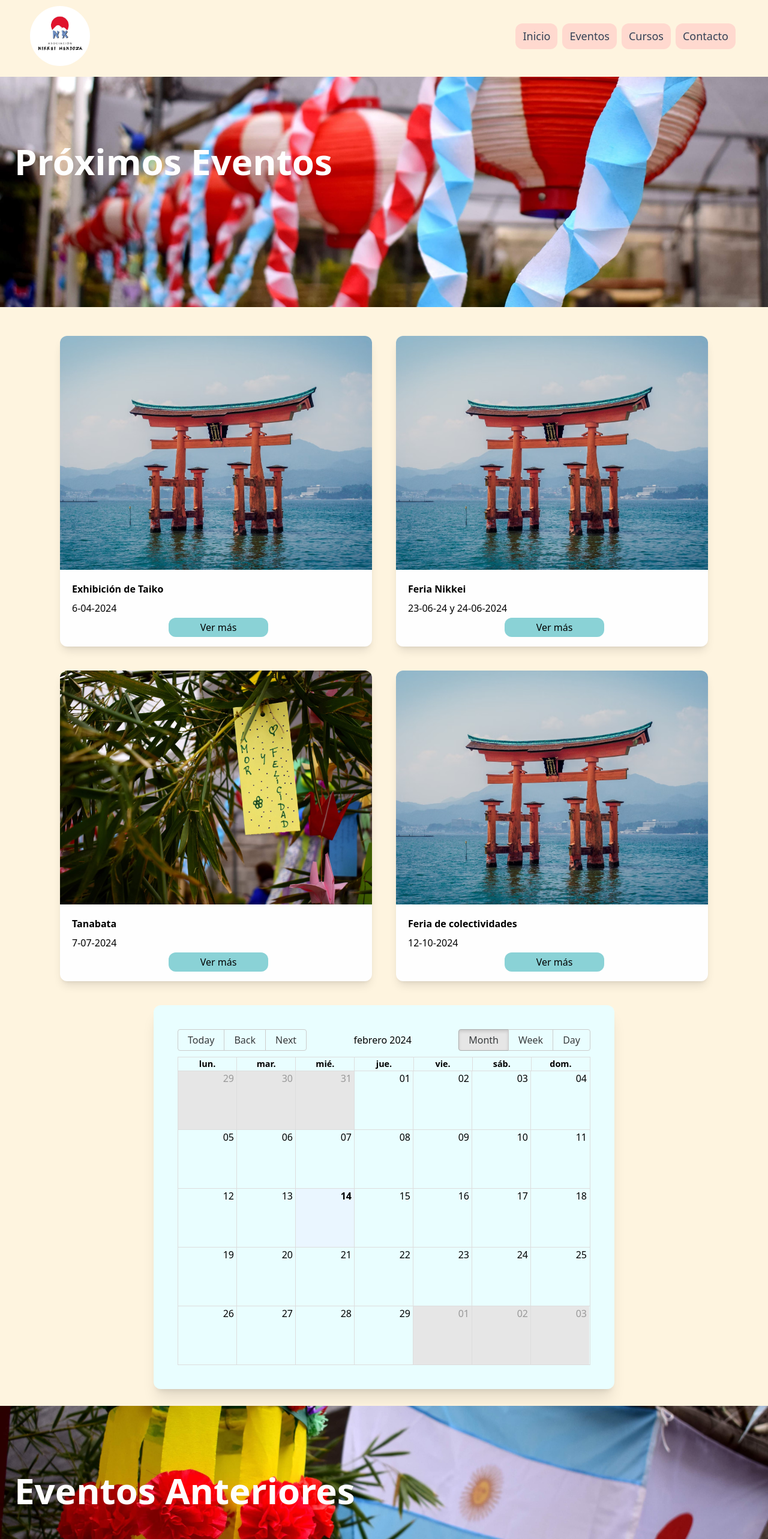
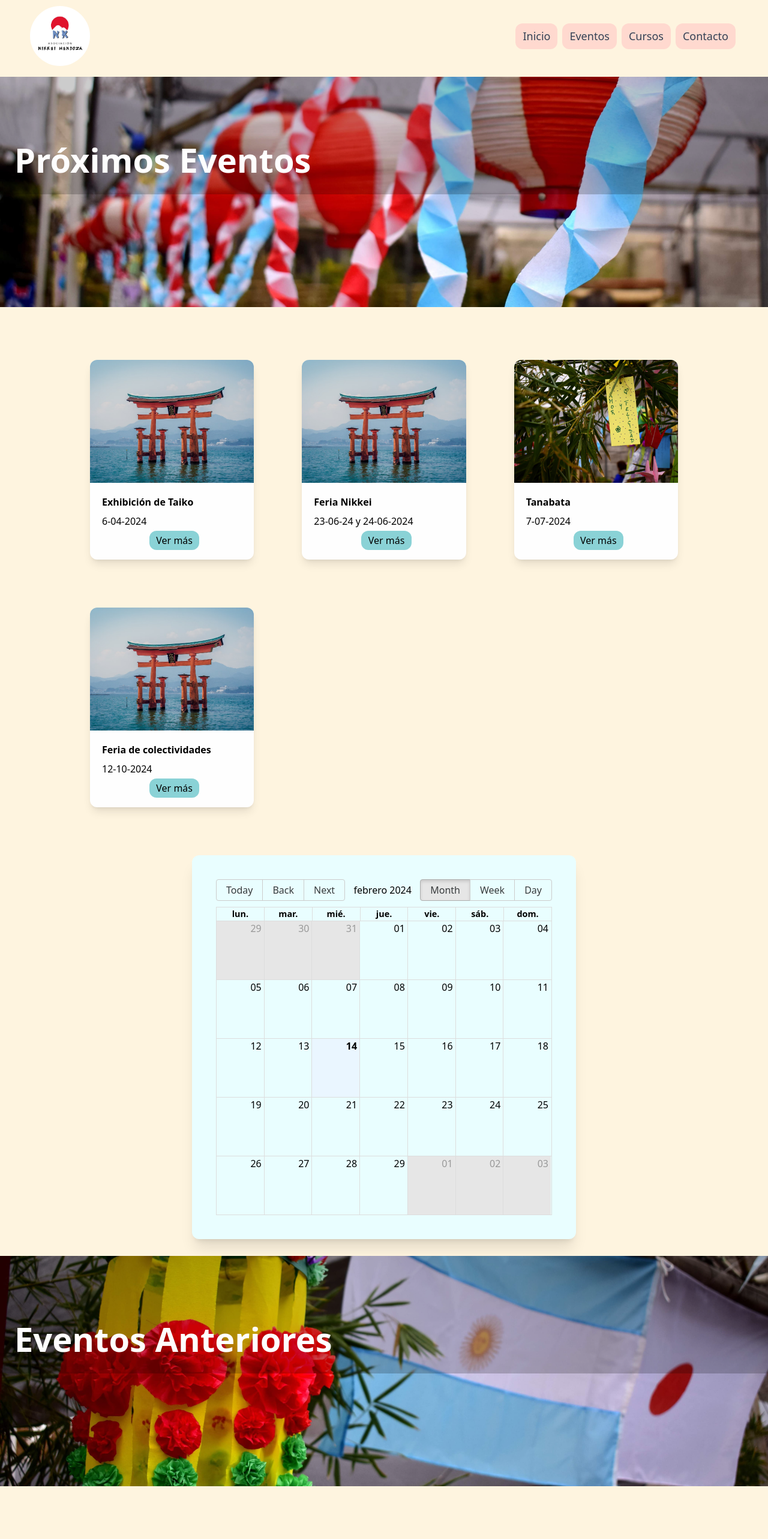
Before and after one commit to LiliaG-hiramatsu/nikkeimendoza, a React (Vite) app: page /eventos in a window 1280 px wide. Shown: the top 2566 px of the page at 60% size. Built offline with nearby package versions, Linux system fonts and the light colour scheme; grey boxes are pictures that could not be loaded.

Commit message:
eventos portadas + cards

```diff
--- a/src/components/Footer.jsx
+++ b/src/components/Footer.jsx
@@ -25,9 +25,10 @@ export default function Footer() {
                     )}
                 </div>
                 <div className="flex flex-col justify-center">
-                    <ul className="list-none py-4 w-[15px]
-                                    md:w-[18px]
-                                    xl:w-[20px]"
+                    <ul className="list-none py-4 w-[12px]
+                                    md:w-[14px]
+                                    lg:w-[16px]
+                                    xl:w-[18px]"
                     >
                         <li>
                             <a href="https://www.instagram.com/nikkeimendoza" rel="noreferrer" target="_blank">
--- a/src/pages/Contacto.jsx
+++ b/src/pages/Contacto.jsx
@@ -21,7 +21,7 @@ export default function Contacto() {
       <div className="mx-[10%] flex flex-col
                       md:flex-row md:justify-evenly md:mx-[10%]
                       xl:mx-[5%]">
-        <div className="w-full my-10 p-4 flex flex-col items-center bg-[#f9e8c4]/40 border border-[#ffb9b9] rounded-md shadow-xl
+        <div className="w-full my-10 p-4 flex flex-col items-center bg-[#555555]/40 border border-[#ffb9b9] rounded-md shadow-xl
         md:w-[50%] md:my-10 md:p-6
         lg:w-[45%]
         xl:w-[35%] xl:my-16
@@ -89,14 +89,14 @@ export default function Contacto() {
             ref={refForm}
             action=""
             onSubmit={handleSubmit}
-            className="flex flex-col mb-10 p-4 bg-[#f9e8c4]/40 border border-[#ffb9b9] rounded-md shadow-xl
+            className="flex flex-col mb-10 p-4 bg-[#555555]/40 border border-[#ffb9b9] rounded-md shadow-xl
             md:my-10 md:p-6
             xl:my-16">
             <h1 className="text-center text-[whitesmoke] font-semibold text-[16px]
             md:text-[18px]
             lg:text-[22px]
             xl:text-[28px]">
-              Contactanos
+              Contáctanos
             </h1>
             <input
               type="text"
--- a/src/pages/Eventos.jsx
+++ b/src/pages/Eventos.jsx
@@ -48,16 +48,18 @@ export default function Eventos() {
   return (
     <div className="flex flex-col items-center">
       <div className="w-full h-96 bg-cover bg-center bg-[url('/data/bg-eventos-prox.jpg')] my-2">
-        <h1 className="text-[28px] text-start pl-6 pt-24 text-[#fefefe] font-bold
-                    md:text-[30px]
-                    lg:text-[40px]
-                    xl:text-[60px]">
+        <h1 className="text-[32px] text-start pl-6 pt-24 pb-4 text-[#fefefe] font-extrabold bg-black/20
+                    md:text-[36px]
+                    lg:text-[48px]
+                    xl:text-[56px]">
           Próximos Eventos
         </h1>
       </div>
       <div className="grid grid-cols-1 gap-5 my-10 mx-[30px]
-                  md:grid-cols-2 md:gap-7 md:mx-[60px]
-                  lg:grid-cols-2 lg:gap-10 lg:mx-[100px]">
+                  md:grid-cols-2 md:gap-10 md:mx-[60px]
+                  lg:gap-20 lg:mx-[150px]
+                  xl:grid-cols-3
+                  min-[2000px]:mx-[300px] min-[2000px]:gap-24 min-[200px]:my-20">
         { eventos_pos?.map(each =>
           <EventoCard
             key={each.id}
@@ -70,20 +72,25 @@ export default function Eventos() {
           )
         }
       </div>
-      <div className="w-[60vw] h-[80vh] bg-[#e9feff] mb-5 p-10 rounded-xl shadow-xl">
+      <div className="w-[90vw] h-[80vh] bg-[#e9feff] mb-5 p-2 rounded-xl shadow-xl
+      md:w-[80vw] md:p-5
+      lg:w-[60vw] lg:p-10
+      xl:w-[50vw]">
         <Calendario />
       </div>
       <div className="w-full h-96 bg-cover bg-center bg-[url('/data/bg-eventos-pas.jpg')] my-2">
-        <h1 className="text-[28px] text-start pl-6 pt-24 text-[#fefefe] font-bold
-                    md:text-[30px]
-                    lg:text-[40px]
-                    xl:text-[60px]">
+        <h1 className="text-[32px] text-start pl-6 pt-24 pb-4 text-[#fefefe] font-extrabold bg-black/20
+                    md:text-[36px]
+                    lg:text-[48px]
+                    xl:text-[56px]">
           Eventos Anteriores
         </h1>
       </div>
       <div className="grid grid-cols-1 gap-5 my-10 mx-[30px]
-                  md:grid-cols-2 md:gap-7 md:mx-[60px]
-                  lg:grid-cols-3 lg:gap-10 lg:mx-[100px]">
+                  md:grid-cols-2 md:gap-10 md:mx-[60px]
+                  lg:gap-20 lg:mx-[150px]
+                  xl:grid-cols-3
+                  min-[2000px]:mx-[300px] min-[2000px]:gap-24 min-[200px]:my-20">
         { eventos_ant?.map(each =>
           <EventoCard
             key={each.id}
--- a/src/pages/Home.jsx
+++ b/src/pages/Home.jsx
@@ -3,25 +3,25 @@ export default function Home() {
         <main className="grow flex flex-col items-center">
             <div className="w-full h-screen bg-cover bg-center bg-[url('/data/random-image.jpg')] relative opacity-75
                         md:bg-[url('/data/portada1.jpg')]
-                        xl:bg-[url('/data/portada-xl.jpg')]">
+                        lg:bg-[url('/data/portada-xl.jpg')]">
             </div>
             <div className="w-full absolute inset-x-1/2 inset-y-1/4 translate-y-1/2 -translate-x-1/2 z-10
                         md:-translate-y-4
-                        xl:translate-y-1/2">
-                <h1 className="text-[28px] text-[#333] text-center font-semibold
-                        md:text-[30px]
-                        lg:text-[36px]
-                        xl:text-[48px]
-                        2xl:text-[56px]
-                        min-[2500px]:text-[64px]">
+                        lg:translate-y-1/2">
+                <h1 className="text-[32px] text-center font-extrabold
+                        md:text-[36px]
+                        lg:text-[48px]
+                        xl:text-[56x]
+                        2xl:text-[64px]
+                        min-[2500px]:text-[80px]">
                         Asociación Nikkei Mendoza
                 </h1>
-                <h1 className="text-[28px] text-[#333] text-center font-semibold
-                        md:text-[30px]
-                        lg:text-[36px]
-                        xl:text-[48px]
-                        2xl:text-[56px]
-                        min-[2500px]:text-[64px]">
+                <h1 className="text-[32px] text-center font-extrabold
+                        md:text-[36px]
+                        lg:text-[48px]
+                        xl:text-[56x]
+                        2xl:text-[64px]
+                        min-[2500px]:text-[80px]">
                         メンドーサ日本人会
                 </h1>
             </div>
```
